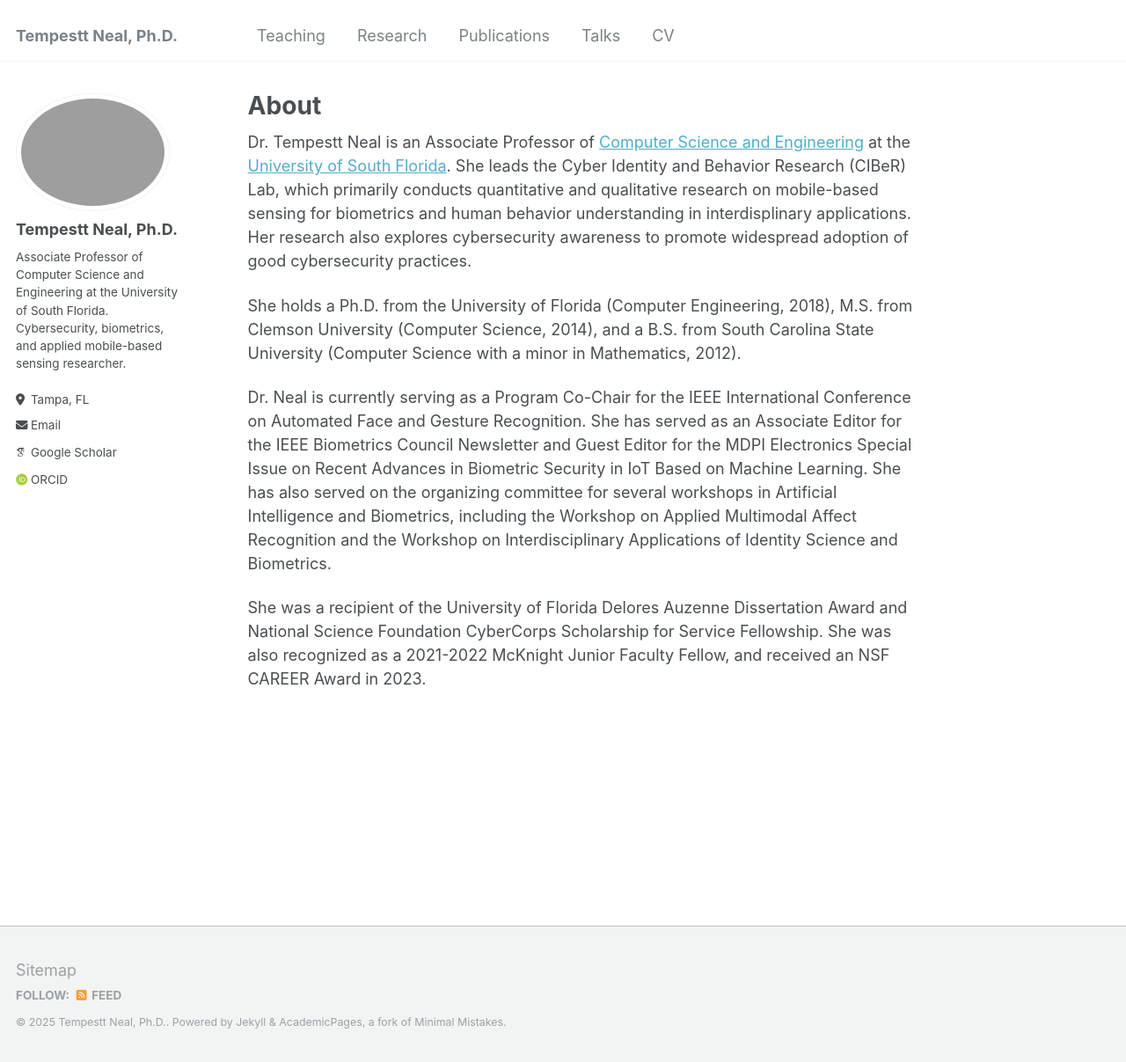
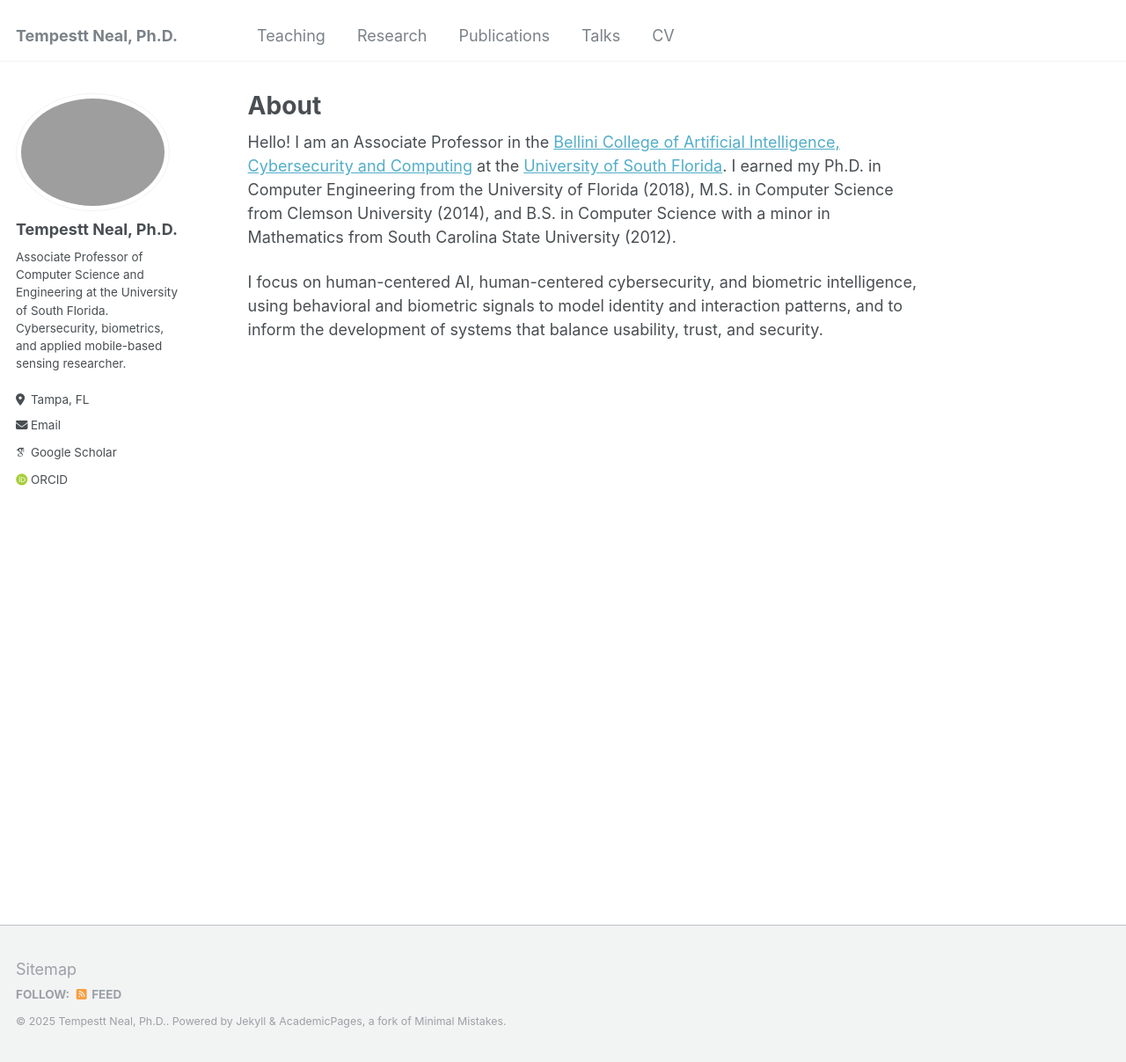
Before and after one commit to tempestt-neal/home, a Jekyll site: the page built from _pages/about.md, in a window 1280 px wide and 1207 px high. Shown: the whole window at 88% size. Built offline with Jekyll 4.4.1, drawn with Linux system fonts in a browser that asks for light colours; some web fonts are replaced.

Commit message:
Update about.md

```diff
--- a/_pages/about.md
+++ b/_pages/about.md
@@ -7,10 +7,6 @@ redirect_from:
   - /about.html
 ---
 
-Dr. Tempestt Neal is an Associate Professor of [Computer Science and Engineering](www.cse.usf.edu) at the [University of South Florida](www.usf.edu). She leads the Cyber Identity and Behavior Research (CIBeR) Lab, which primarily conducts quantitative and qualitative research on mobile-based sensing for biometrics and human behavior understanding in interdisplinary applications. Her research also explores cybersecurity awareness to promote widespread adoption of good cybersecurity practices.
+Hello! I am an Associate Professor in the [Bellini College of Artificial Intelligence, Cybersecurity and Computing](https://www.usf.edu/ai-cybersecurity-computing/) at the [University of South Florida](www.usf.edu). I earned my Ph.D. in Computer Engineering from the University of Florida (2018), M.S. in Computer Science from Clemson University (2014), and B.S. in Computer Science with a minor in Mathematics from South Carolina State University (2012).
 
-She holds a Ph.D. from the University of Florida (Computer Engineering, 2018), M.S. from Clemson University (Computer Science, 2014), and a B.S. from South Carolina State University (Computer Science with a minor in Mathematics, 2012).
-
-Dr. Neal is currently serving as a Program Co-Chair for the IEEE International Conference on Automated Face and Gesture Recognition. She has served as an Associate Editor for the IEEE Biometrics Council Newsletter and Guest Editor for the MDPI Electronics Special Issue on Recent Advances in Biometric Security in IoT Based on Machine Learning. She has also served on the organizing committee for several workshops in Artificial Intelligence and Biometrics, including the Workshop on Applied Multimodal Affect Recognition and the Workshop on Interdisciplinary Applications of Identity Science and Biometrics.
-
-She was a recipient of the University of Florida Delores Auzenne Dissertation Award and National Science Foundation CyberCorps Scholarship for Service Fellowship. She was also recognized as a 2021-2022 McKnight Junior Faculty Fellow, and received an NSF CAREER Award in 2023.
+I focus on human-centered AI, human-centered cybersecurity, and biometric intelligence, using behavioral and biometric signals to model identity and interaction patterns, and to inform the development of systems that balance usability, trust, and security.
```
